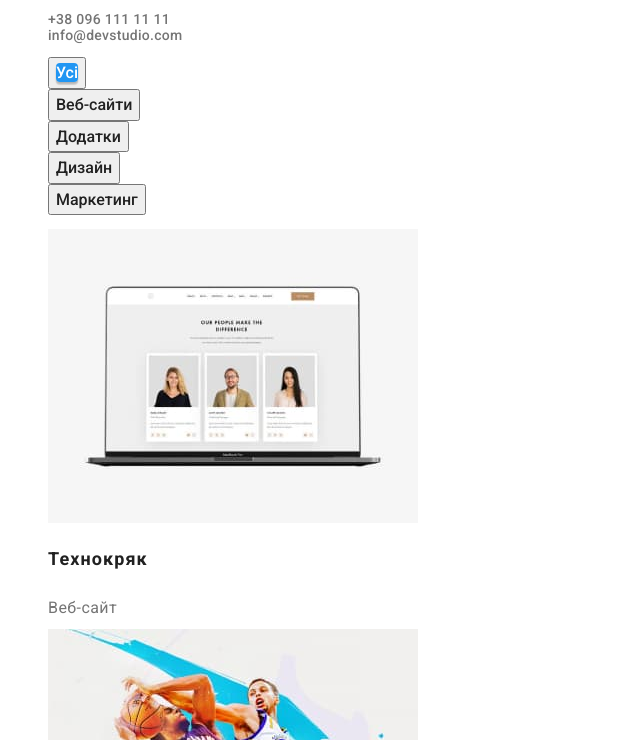
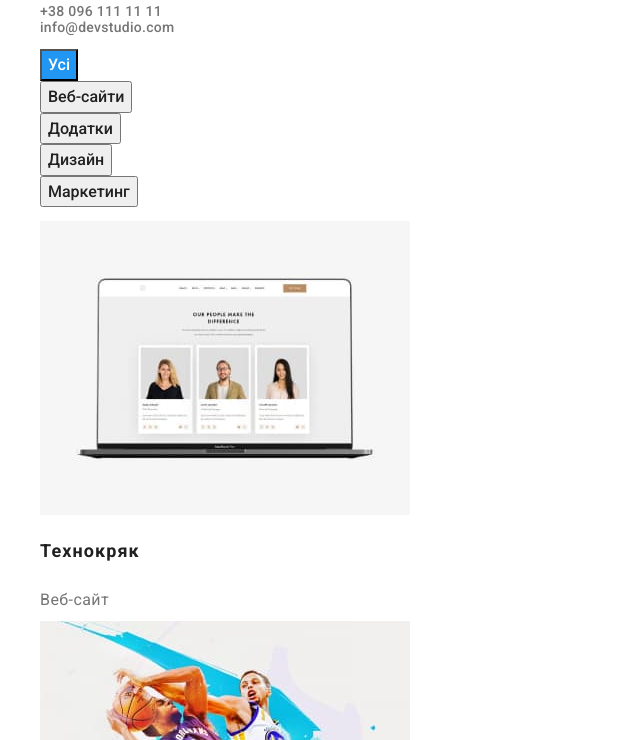
Before and after one commit to DOPinIT/goit-markup-hw-02, a plain HTML site: page portfolio.html in a window 1280 px wide. Shown: the part 104-844 px from the top of the page, without its empty margins (0-640 px from the left). Drawn offline with Linux system fonts and the light colour scheme.

Commit message:
final hw2

```diff
--- a/css/styles.css
+++ b/css/styles.css
@@ -7,6 +7,7 @@
 }
 
 body {
+        margin: 0;
  font-family: 'Roboto', sans-serif;
  background-color: var(--white-text);
  letter-spacing: 0.03em;
@@ -86,6 +87,14 @@ font-style: normal;
         letter-spacing: 0.02em;
 
         color: var(--text-color);
+}
+
+.contact-link:hover {
+        color: var(--accent-color);
+}
+
+.contact-link:focus {
+        color: var(--accent-color);
 }
 
             /* HERO */
@@ -248,13 +257,11 @@ font-weight: 900;
         color: var(--accent-color)
 }
 
-.current-button {
-background: var(--accent-color);
-color: var(--white-text);
+.worksbuttons-button.active {
+        background-color: var(--accent-color);
+        color: var(--white-text);
+}
 
-        box-shadow: 0px 3px 1px rgba(0, 0, 0, 0.1), 0px 1px 2px rgba(0, 0, 0, 0.08), 0px 2px 2px rgba(0, 0, 0, 0.12);
-        border-radius: 4px;
-}
 
 .worksbuttons {
         color: var(--white-text);
--- a/portfolio.html
+++ b/portfolio.html
@@ -52,9 +52,7 @@
         <h1 class="visually-hidden">Our works</h1>
         <ul>
           <li class="worksbuttons-item list">
-            <button class="worksbuttons-button">
-              <span class="current-button">Усі</span>
-            </button>
+            <button class="worksbuttons-button active">Усі</button>
           </li>
           <li class="worksbuttons-item list">
             <button class="worksbuttons-button">Веб-сайти</button>
```
